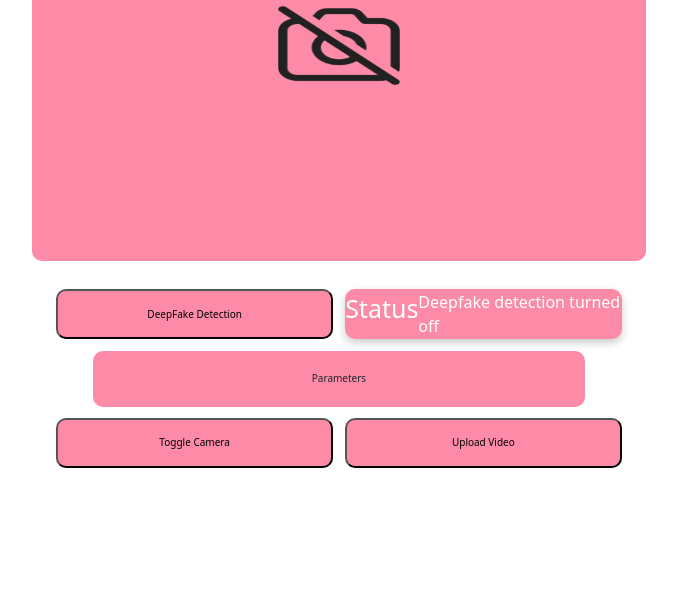
After one commit to KoaBou/DeepMirror, a Flask app: page /detect in a window 1280 px wide; the page is wider, and only the part inside the window is pictured. The commit adds this page. Shown: the part 211-800 px from the top of that part, without its empty margins (301-978 px from the left). Run offline with Flask 3, Linux system fonts and the light colour scheme; some libraries are stand-ins or nearby versions.

Commit message:
add camera

```diff
--- a/app.py
+++ b/app.py
@@ -1,12 +1 @@
-from flask import Flask, render_template
-import os
-
-app = Flask(__name__, template_folder='assets/templates', static_folder='assets')
-
-@app.route('/')
-def index():
-    return render_template('index.html', title='Index')
-
-if __name__ == "__main__":
-    from waitress import serve
-    serve(app, host="0.0.0.0", port=9000)
+from app import app
--- /dev/null
+++ b/app/routes.py
@@ -0,0 +1,15 @@
+from flask import render_template
+from app import app
+
+@app.route('/')
+@app.route('/index')
+def index():
+    return render_template('index.html', title='Index')
+
+@app.route('/detect')
+def detect():
+    return render_template('df-detect/detect.html', title='Detect')
+
+@app.route('/generate')
+def generate():
+    return render_template('df-generate/generate.html', title='Generate')
--- a/assets/css/main.css
+++ b/app/static/css/main.css
@@ -27,6 +27,21 @@
 
     background-color: var(--primary-color);
     border-radius: 10px;
+}
+
+.header__logo-link {
+    display: inline-flex;
+    border-radius: 10px;
+    height: 90%;
+    width: 40%;
+
+    justify-content: center;
+    align-items: center;
+
+    color: var(--text-color);
+    font-size: 1.6rem;
+    text-decoration: none;
+    transition: background-color 0.3s, color 0.3s;
 }
 
 .header__nav {
@@ -104,8 +119,20 @@
     width: 45%;
     background-color: var(--primary-color);
     border-radius: 10px;
+    box-shadow: 0 4px 8px rgba(0,0,0,0.2);
     justify-content: center;
     align-items: center;
+}
+
+.status-header {
+    color: white; /* White text */
+    font-size: 25px; /* Medium text size */
+    padding-bottom: 10px;
+}
+
+.status-infor {
+    color: white; /* White text */
+    font-size: 16px; /* Medium text size */
 }
 
 .control__panel-params {
--- /dev/null
+++ b/app/static/js/camera.js
@@ -0,0 +1,30 @@
+let cameraStream = null;
+
+    function toggleCamera() {
+        const cameraFeed = document.getElementById('cameraFeed');
+        const placeholderImage = document.getElementById('placeholderImage');
+        const statusDisplay = document.getElementById('statusDisplay');
+
+        if (!cameraStream) {
+            // Request access to the webcam
+            navigator.mediaDevices.getUserMedia({ video: true })
+                .then(stream => {
+                    cameraFeed.srcObject = stream;
+                    cameraStream = stream;
+                    cameraFeed.style.display = 'block';
+                    placeholderImage.style.display = 'none'; // Hide the placeholder image
+                    statusDisplay.textContent = 'Camera is on';
+                })
+                .catch(err => {
+                    console.error('Error accessing the camera:', err);
+                    statusDisplay.textContent = 'Failed to access camera';
+                });
+        } else {
+            // Stop all video streams
+            cameraStream.getTracks().forEach(track => track.stop());
+            cameraStream = null;
+            cameraFeed.style.display = 'none';
+            placeholderImage.style.display = 'block'; // Show the placeholder image
+            statusDisplay.textContent = 'Camera is off';
+        }
+    }
--- /dev/null
+++ b/app/templates/base.html
@@ -0,0 +1,32 @@
+<!DOCTYPE html>
+<html lang="en" class="index-con">
+<head>
+    <meta charset="UTF-8">
+    <meta name="viewport" content="width=device-width, initial-scale=1.0">
+    <title>DeepMirror</title>
+    <link rel="preconnect" href="https://fonts.gstatic.com" crossorigin>
+    <link href="https://fonts.googleapis.com/css2?family=Roboto:wght@300;400;500;700&display=swap" rel="stylesheet">
+    <link rel="stylesheet" href="https://cdnjs.cloudflare.com/ajax/libs/normalize/8.0.1/normalize.min.css">
+    <link rel="stylesheet" type="text/css" href="{{ url_for('static', filename='css/bootstrap.min.css')}}">
+    <link rel="stylesheet" href="static/css/base.css">
+    <link rel="stylesheet" href="static/css/main.css">
+    <link rel="preconnect" href="https://fonts.googleapis.com">
+</head>
+<body>
+    <div class="app">
+        <div class="header">
+            <div class="header__logo">
+                <a href="{{url_for('index')}}" class="header__logo-link">
+                    <img src="./static/images/logo.png" alt="DeepMirror Logo">
+                </a>
+            </div>
+
+            <nav class="header__nav">
+                <a href="{{url_for('detect')}}" class="header__nav-link">Deepfake Detection</a>
+                <a href="{{url_for('generate')}}" class="header__nav-link">Deepfake Generation</a>
+            </nav>
+        </div>
+        {% block content %}{% endblock %}
+    </div>
+</body>
+</html>
--- /dev/null
+++ b/app/templates/df-detect/detect.html
@@ -0,0 +1,30 @@
+{% extends "base.html" %}
+
+{% block content %}
+<script src="static/js/camera.js"></script>
+
+<div class="content">
+    <div class="user__camera" style="position: relative;">
+        <video id="cameraFeed" style="width: 100%; height: auto; display: block;" autoplay></video>
+        <img id="placeholderImage"
+            src="./static/images/camera-off-icon.png"
+            alt="Placeholder"
+            style="position: absolute; top: 35%; left: 40%; width: 20%; height: 20%; display: block;"
+        >
+    </div>
+
+    <div class="control__panel">
+        <button class="control__panel-button" onclick="DeepFake_Detect()">DeepFake Detection</button>
+
+        <div class="control__panel-status">
+            <div class="status-header">Status</div>
+            <div class="status-infor">Deepfake detection turned off</div>
+        </div>
+
+        <div class="control__panel-params">Parameters</div>
+        <button class="control__panel-button" onclick="toggleCamera()">Toggle Camera</button>
+        <button class="control__panel-button" onclick="uploadVideo()">Upload Video</button>
+    </div>
+
+</div>
+{% endblock content %}
--- /dev/null
+++ b/app/templates/index.html
@@ -0,0 +1,4 @@
+{% extends "base.html" %}
+
+{% block content %}
+{% endblock content %}
--- /dev/null
+++ b/config.py
@@ -0,0 +1,2 @@
+class Config:
+    pass
--- /dev/null
+++ b/requirements.txt
@@ -0,0 +1 @@
+flask
```
Also changed, not shown: app/__init__.py (added, +7 -0 lines), app/templates/df-generate/generate.html (added, +25 -0 lines), assets/templates/index.html (deleted, +0 -33 lines), assets/templates/layout.html (deleted, +0 -22 lines), README.md, app/static/css/base.css (renamed from assets/css/base.css), app/static/images/camera-off-icon.png (added), assets/images/cuoi-tuan.png (deleted), 2 other files.
